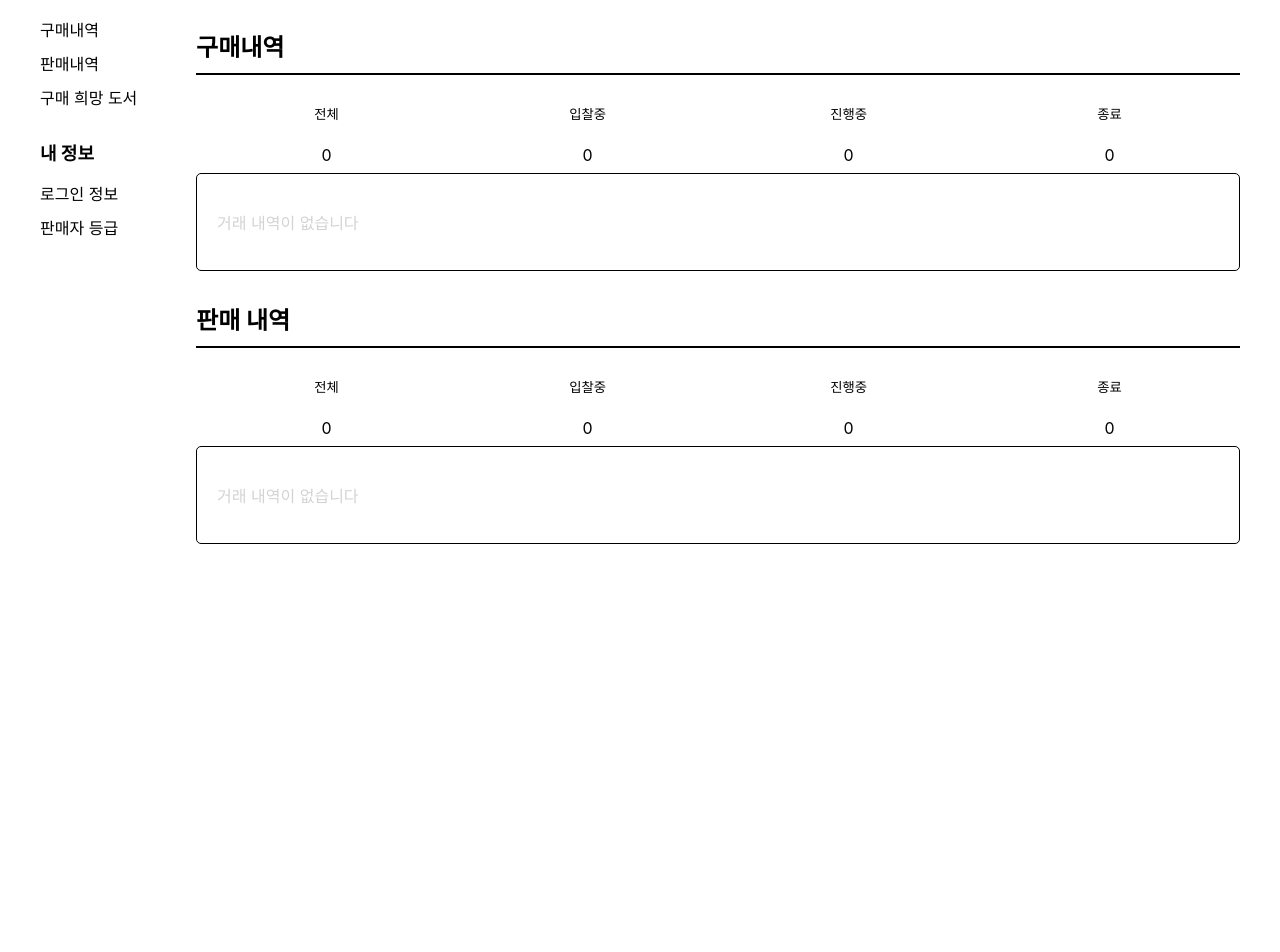
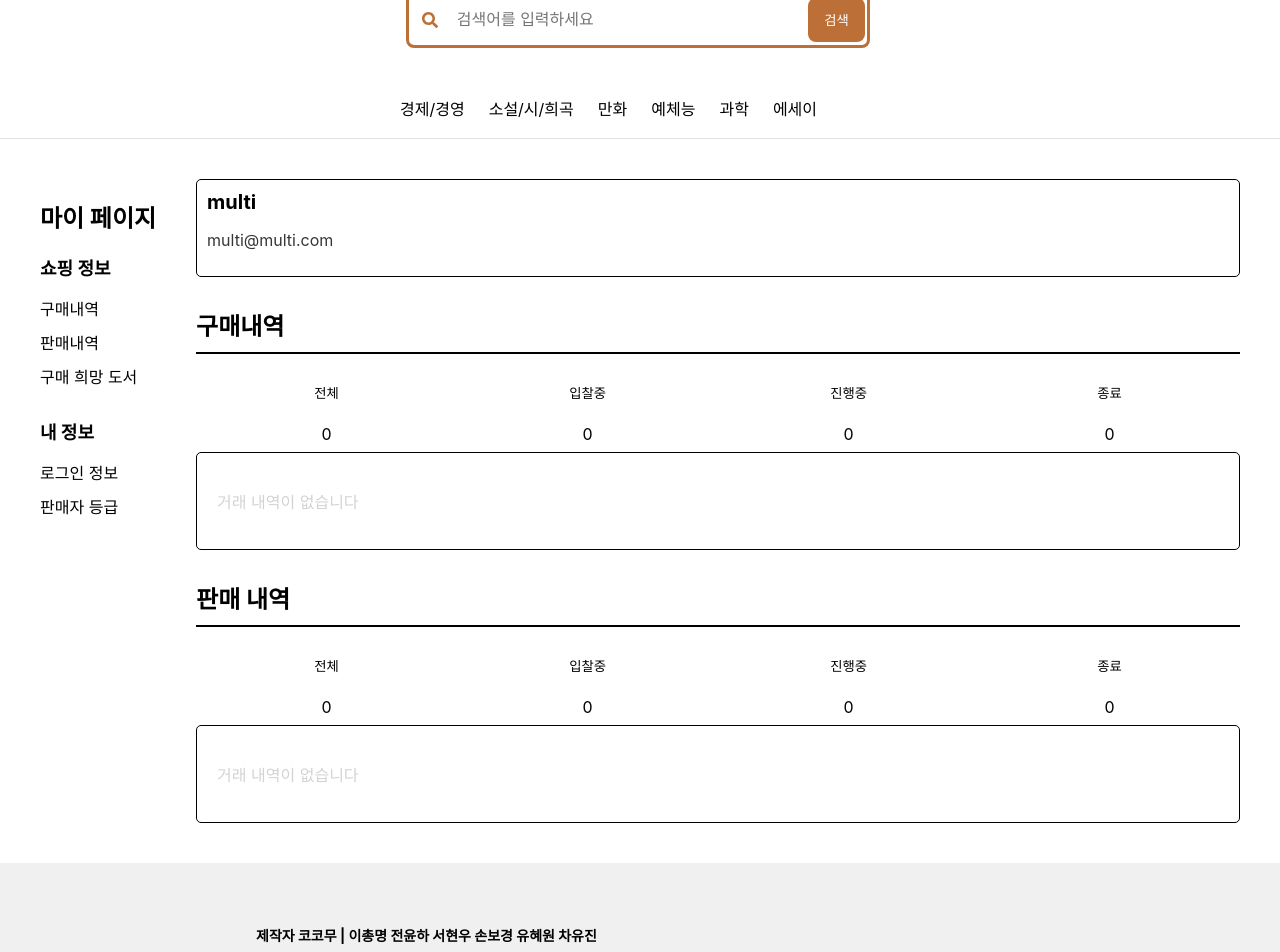
Before and after one commit to sonlucy/RareBookStore, a React (Create React App) app in the folder front_end/: page /Mypage in a window 1280 px wide. Shown: the part 140-1092 px from the top of the page. Before the commit the page ends 800 px from the top, so only its background shows below. Built offline with nearby package versions, Linux system fonts and the light colour scheme.

Commit message:
헤더/푸터 추가

```diff
--- a/front_end/src/pages/Mypage.js
+++ b/front_end/src/pages/Mypage.js
@@ -1,13 +1,18 @@
-import React from "react";
-import "../styled/pageView.css";
-import MypageSide from "../components/MypageSide";
-import MainPurchaseHistory from "../components/MainPurchaseHistory";
+import React from 'react';
+import '../styled/pageView.css';
+import Header from '../components/Header';
+import Footer from '../components/Footer';
+import MypageSide from '../components/MypageSide';
+import MainPurchaseHistory from '../components/MainPurchaseHistory';
 
 function MypageView() {
   return (
+    <>
+    <Header />
+
     <div className="cyj_content_area my-page-content">
       {/* 사이드바 넣는 곳 */}
-      <div className="my-page-sidebar">
+       <div className="my-page-sidebar">
         <MypageSide />
       </div>
       <div className="my_home">
@@ -48,7 +53,7 @@ function MypageView() {
           <div>
             <div className="purchase_list all ask">
               <div className="recent_purchase area">
-                {/* DB로 파일 불러오기 */}
+                  {/* DB로 파일 불러오기 */}
                 <p className="desc">거래 내역이 없습니다</p>
               </div>
             </div>
@@ -56,6 +61,9 @@ function MypageView() {
         </div>
       </div>
     </div>
+
+    <Footer />
+    </>
   );
 }
 
```
